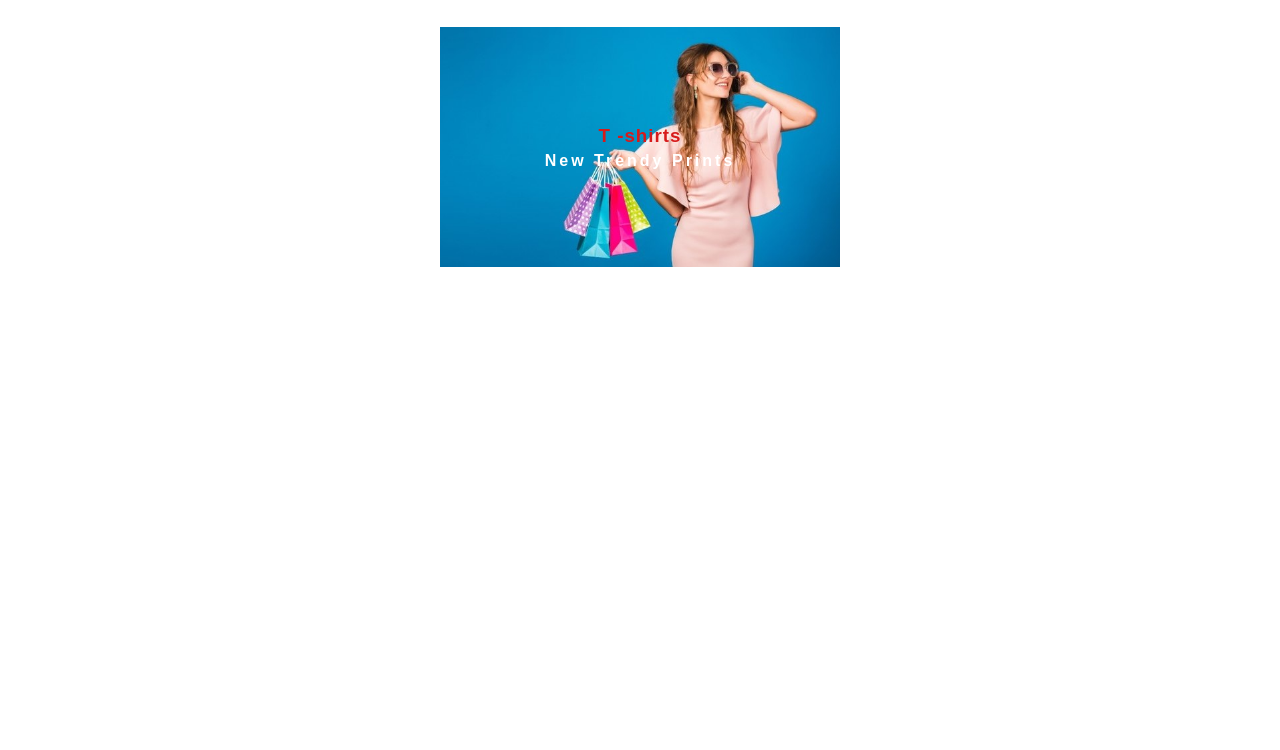
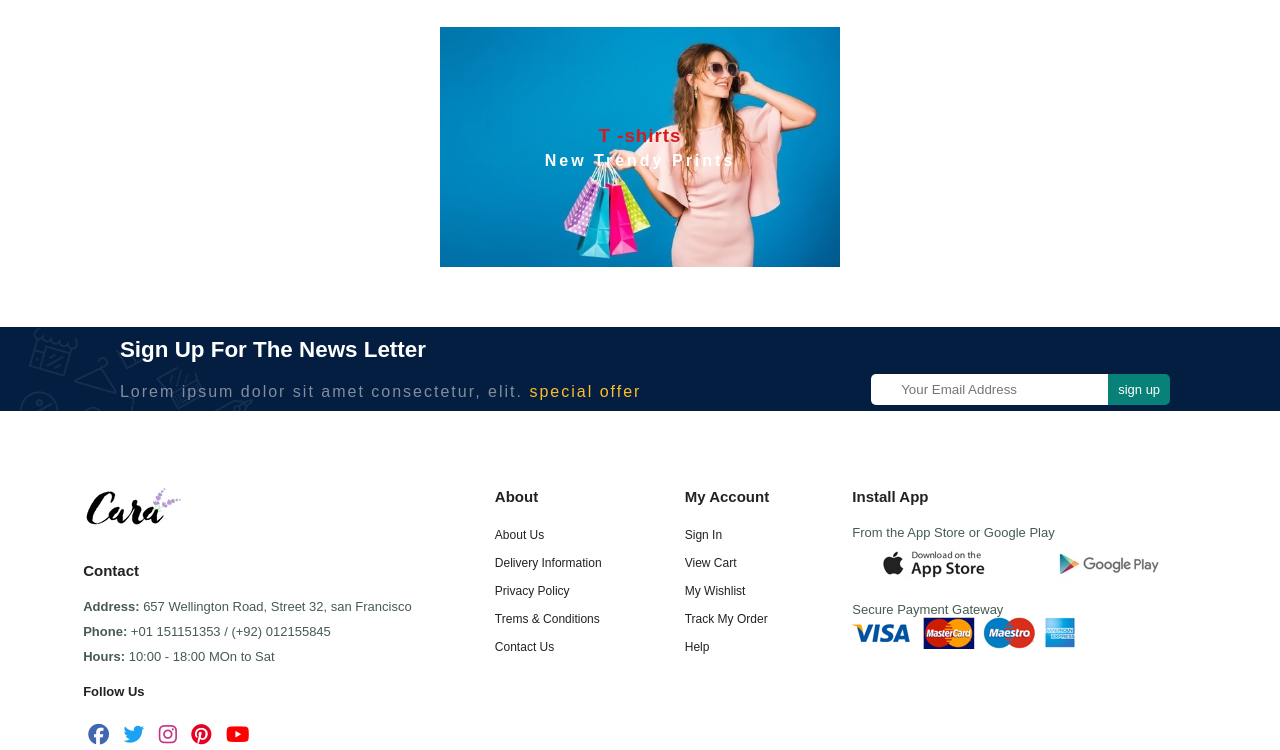
Before and after one commit to Usman-Javed-07/Html-Css-design-6, a plain HTML site: page index.html in a window 1280 px wide. Shown: the part 4605-5355 px from the top of the page. Before the commit the page ends 4892 px from the top, so only its background shows below. Drawn offline with Linux system fonts and the light colour scheme.

Commit message:
complete sign up

```diff
--- a/css/style.css
+++ b/css/style.css
@@ -571,3 +571,157 @@ transition: 0.5s ease;
     letter-spacing: 3px;
     color: #fff;
    }
+   /* end of arrival section */
+   /* signup section */
+   .sign-up {
+    margin-top: 40px;
+    background: url(../images/b14.png);
+    width: 100%;
+    /* height: 50vh; */
+    background-repeat: no-repeat;
+    background-color: #041e42;
+   }
+   .info {
+    padding: 10px;
+   }
+   .info h4 {
+    font-weight: 700;
+    font-size: 1.4rem;
+    color: #fff;
+    margin-bottom: 20px;
+   }
+   .info p {
+    color: #818ea0;
+    letter-spacing: 2px;
+   }
+   .special-one {
+    color: #ffbd27;
+   }
+   .signup {
+    height: 100%;
+    display: flex;
+    flex-direction: row;
+    flex-wrap: wrap;
+    align-items: center;
+    justify-content: space-around;
+   }
+   .signup-form input {
+    padding: 8px 30px;
+    text-align: left;
+    border: none;
+    outline: none;
+    border-radius: 5px;
+    border-top-right-radius: 0;
+    border-bottom-right-radius: 0;
+    max-width: 100%;
+   }
+   .signup-form {
+    margin-top: 40px;
+    display: flex;
+   }
+   .signup-btn {
+    text-decoration: none;
+    color: #fff;
+    background: #088178;
+    padding: 8px 10px;
+    font-size: 13px;
+    border-radius: 5px;
+    border-top-left-radius: 0;
+    border-bottom-left-radius: 0;
+   }
+   @media screen and (max-width:430px) {
+    .info h4 {
+        font-size: 1rem;
+       }
+       .info p {
+        font-size: 0.7rem;
+       }
+   }
+   /* end of signup section */
+   /* footer section */
+   .footer-main {
+    margin-top: 6%;
+    display: flex;
+    flex-direction: row;
+    flex-wrap: wrap;
+    justify-content: space-evenly;
+   }
+   .footer-contact img {
+    padding-bottom: 30px;
+   }
+   .footer-contact h5 {
+    font-size: 15px;
+    font-weight: 600;
+    color: #222;
+    padding-bottom: 10px;
+   }
+   .footer-contact p {
+    font-size: 13px;
+    padding-top: 10px;
+    color: #465b52;
+   }
+   .footer-contact h6 {
+    font-size: 13px;
+    padding-top: 20px;
+    padding-bottom: 20px;
+    color: #222;
+   }
+ .footer-icon .fa-brands {
+   padding: 5px;
+   font-size: 1.3rem;
+}
+   .footer-contact .fa-facebook {
+    color: #4267B2;
+   }
+
+   .footer-contact .fa-twitter {
+    color: #1DA1F2;
+   }
+   .footer-contact .fa-instagram {
+   color : #C13584;
+   }
+   .footer-contact .fa-pinterest{
+    color:#E60023;
+   }
+   .footer-contact .fa-youtube {
+    color: 	#FF0000;
+   }
+   .footer-about h5 {
+    font-size: 15px;
+    font-weight: 600;
+    color: #222;
+    padding-bottom: 10px;
+   }
+   .footer-account h5 {
+    font-size: 15px;
+    font-weight: 600;
+    color: #222;
+    padding-bottom: 10px;
+   }
+ .footer-list ul {
+    list-style: none;
+   }
+   .footer-list ul li {
+    padding-top: 10px;
+   }
+   .footer-list ul a {
+    text-decoration: none;
+    color:#222;
+    font-size: 12px;
+    transition: ease 0.5s;
+   }
+   .footer-list ul a:hover {
+    color: #088178;
+  text-decoration: underline;
+   }
+   .footer-apps h5 {
+    font-size: 15px;
+    font-weight: 600;
+    color: #222;
+    padding-bottom: 10px;
+   }
+   .footer-apps p {
+    font-size: 13px;
+    padding-top: 10px;
+    color: #465b52;
+   }
--- a/index.html
+++ b/index.html
@@ -355,6 +355,81 @@
         </div>
       </div>
     </section>
+    <!-- end of arrival section -->
+
+    <!-- signup section -->
+    <section class="sign-up">
+      <div class="signup">
+        <div class="info">
+          <h4>Sign Up For The News Letter</h4>
+          <p>
+            Lorem ipsum dolor sit amet consectetur, elit.
+            <span class="special-one">special offer</span>
+          </p>
+        </div>
+        <div class="signup-form">
+          <input type="email" name="emial" placeholder="Your Email Address" />
+          <a class="signup-btn" href="#">sign up</a>
+        </div>
+      </div>
+    </section>
+    <!-- end of signip section -->
+    <!-- footer section -->
+    <footer>
+      <div class="footer-main">
+        <div class="footer-contact">
+          <img src="images/logo (2).png" alt="logo image" />
+          <h5>Contact</h5>
+          <p>
+            <strong>Address: </strong>657 Wellington Road, Street 32, san
+            Francisco
+          </p>
+          <p><strong>Phone: </strong>+01 151151353 / (+92) 012155845</p>
+          <p><strong>Hours: </strong>10:00 - 18:00 MOn to Sat</p>
+          <h6>Follow Us</h6>
+          <div class="footer-icon">
+            <i class="fa-brands fa-facebook"></i>
+            <i class="fa-brands fa-twitter"></i>
+            <i class="fa-brands fa-instagram"></i>
+            <i class="fa-brands fa-pinterest"></i>
+            <i class="fa-brands fa-youtube"></i>
+          </div>
+        </div>
+        <!--  -->
+        <div class="footer-about footer-list">
+          <h5>About</h5>
+          <ul>
+            <li><a href="#">About Us</a></li>
+            <li><a href="#">Delivery Information</a></li>
+            <li><a href="#">Privacy Policy</a></li>
+            <li><a href="#">Trems & Conditions</a></li>
+            <li><a href="#">Contact Us</a></li>
+          </ul>
+        </div>
+        <!--  -->
+        <div class="footer-account footer-list">
+          <h5>My Account</h5>
+          <ul>
+            <li><a href="#">Sign In</a></li>
+            <li><a href="#">View Cart</a></li>
+            <li><a href="#">My Wishlist</a></li>
+            <li><a href="#">Track My Order</a></li>
+            <li><a href="#">Help</a></li>
+          </ul>
+        </div>
+        <!--  -->
+        <div class="footer-apps">
+          <h5>Install App</h5>
+          <p>From the App Store or Google Play</p>
+          <div class="app-and-play-store">
+            <img src="images/app.jpg" alt="app store" />
+            <img src="images/play.jpg" alt="play store" />
+          </div>
+          <p>Secure Payment Gateway</p>
+          <img src="images/pay.png" alt="payment method" />
+        </div>
+      </div>
+    </footer>
     <script src="js/script.js"></script>
   </body>
 </html>
```
Also changed, not shown: images/app.jpg (added), images/b14.png (added), images/pay.png (added), images/play.jpg (added).
